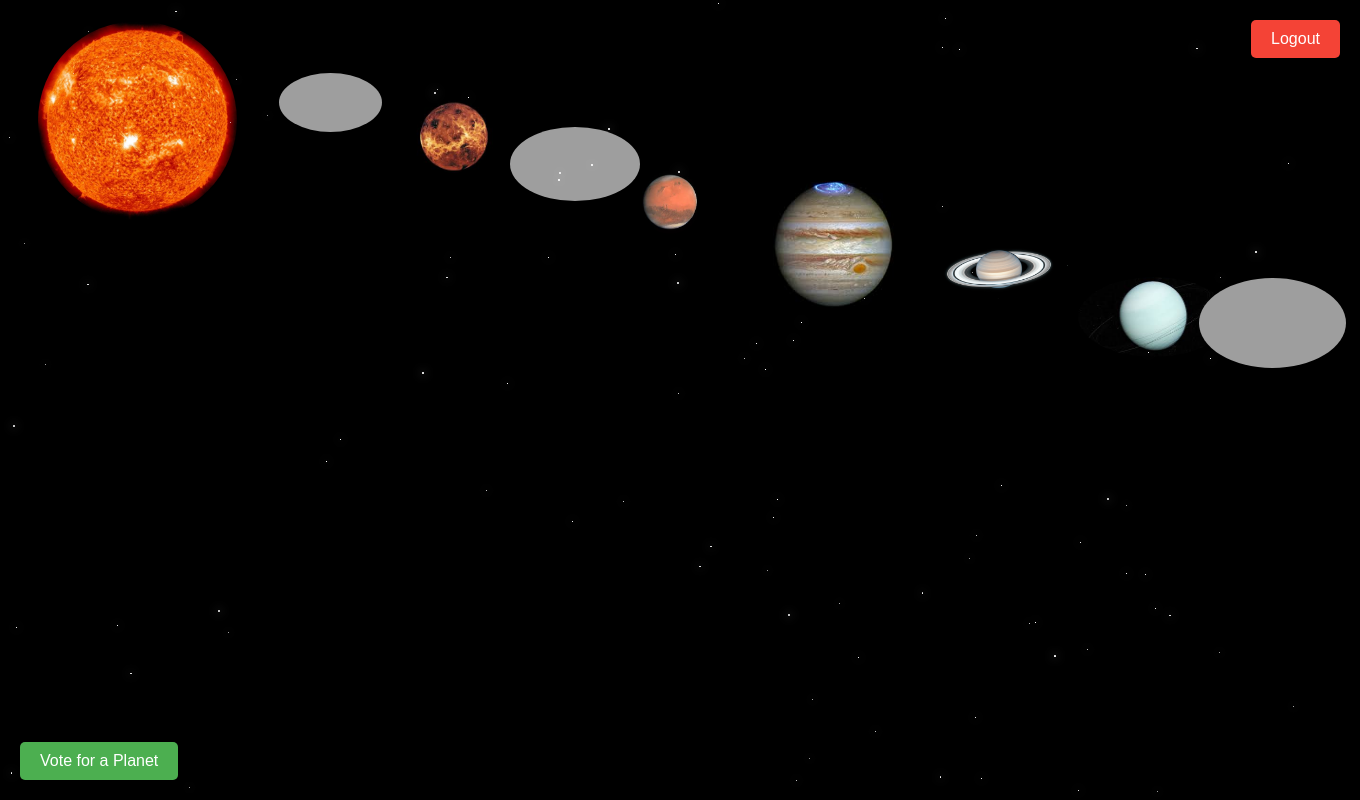
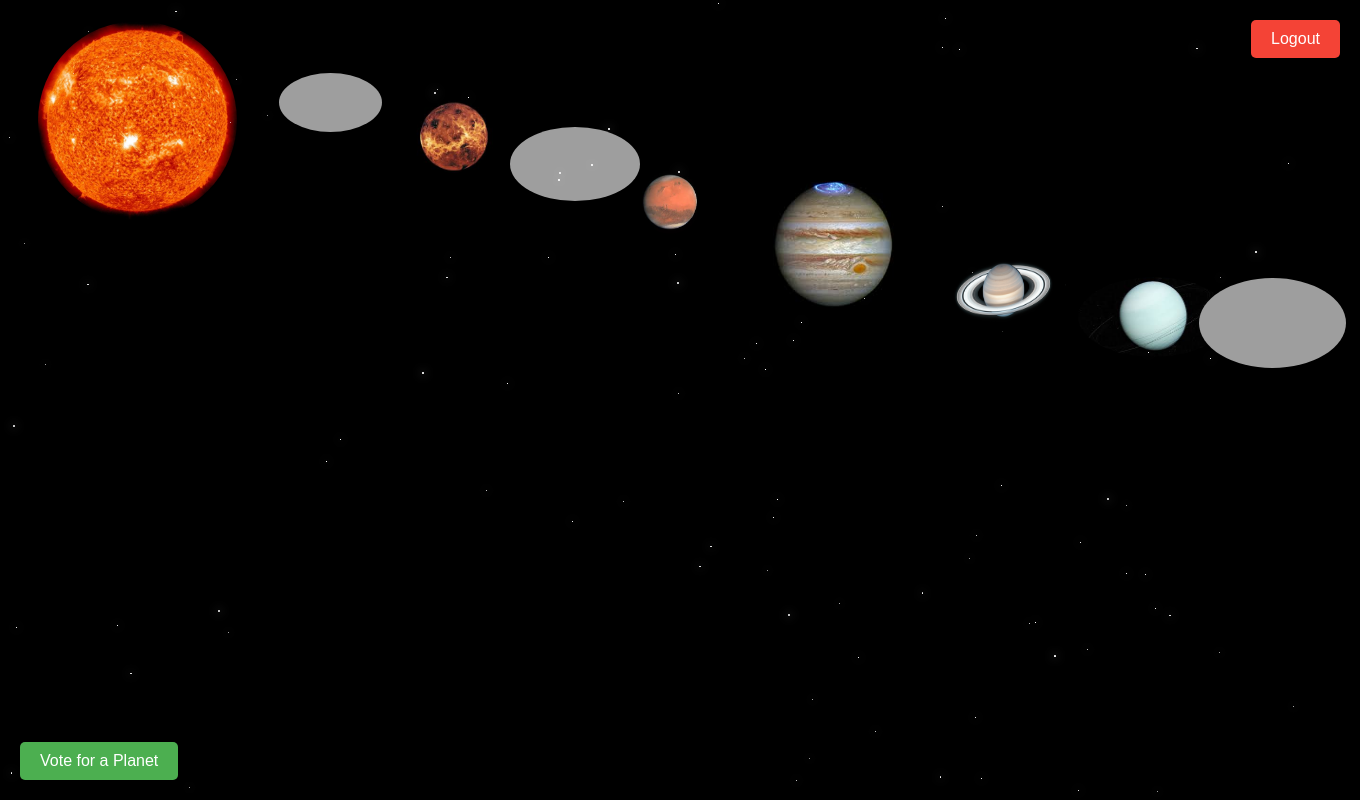
Before and after one commit to OfekGoldstein/Final-Project, a Flask app: template App/templates/planets.html in a window 1360 px wide. Run offline with Flask 3, Linux system fonts and the light colour scheme; the template is opened without the code that fills it: most values are stand-ins (such as "Sample title", 1, 10 or a date in 2020); grey boxes are pictures that could not be loaded.

Commit message:
modified planets.html

```diff
--- a/App/templates/planets.html
+++ b/App/templates/planets.html
@@ -180,9 +180,9 @@
                 Votes: {{ planets[5]['vote_count'] }}
             </div>
         </div>
-        <div class="planet" style="left: 904px; top: 217px;">
+        <div class="planet" style="left: 918px; top: 217px;">
             <a href="https://en.wikipedia.org/wiki/Saturn" target="_blank">
-                <img src="{{ url_for('static', filename='saturn.png') }}" alt="Saturn" width="200" height="100">
+                <img src="{{ url_for('static', filename='saturn.png') }}" alt="Saturn" width="180" height="140">
             </a>
             <div class="tooltip">
                 Saturn<br>
```
